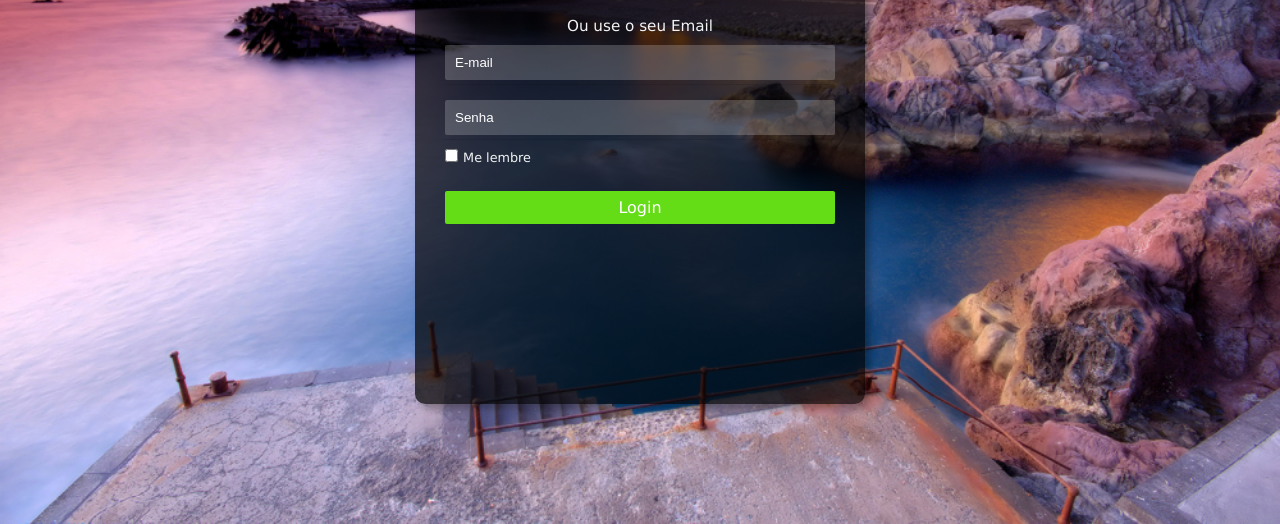
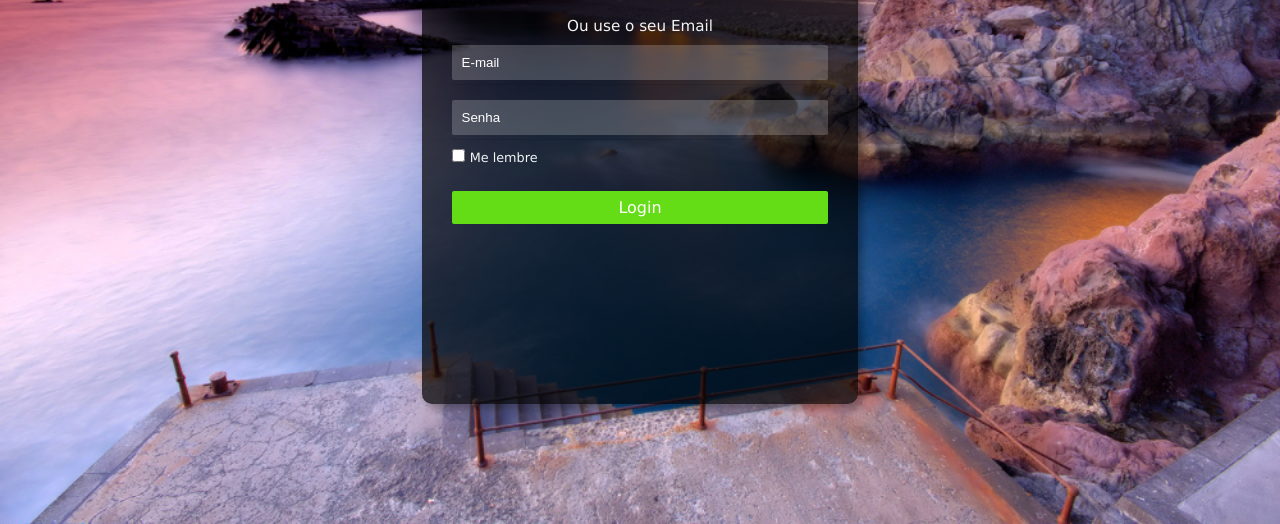
Before and after one commit to AlexMaia21/LOGIN_CSS, a plain HTML site: page index.html in a window 1280 px wide. Shown: the part 276-800 px from the top of the page. Drawn offline with Linux system fonts and the light colour scheme.

Commit message:
Alteração de erro

```diff
--- a/css/style.css
+++ b/css/style.css
@@ -1,7 +1,7 @@
 body {
 	background: url(../images/mar.jpg) no-repeat;
 	background-size: cover;
-	min-width: 100vw;
+	min-width: 100%;
 	min-height: 100vh;
 	font-family: Verdana, sans-serif;
 	display: flex;
@@ -11,7 +11,7 @@ body {
 
 #container {
 	color: #f1f3f4;
-	width: 450px;
+	max-width: 450px;
 	min-height: 70vh;
 	background: rgba(0, 0, 0, 0.7);
 	box-shadow: 5px 5px 7px rgba(0, 0, 0, 0.3);
```
